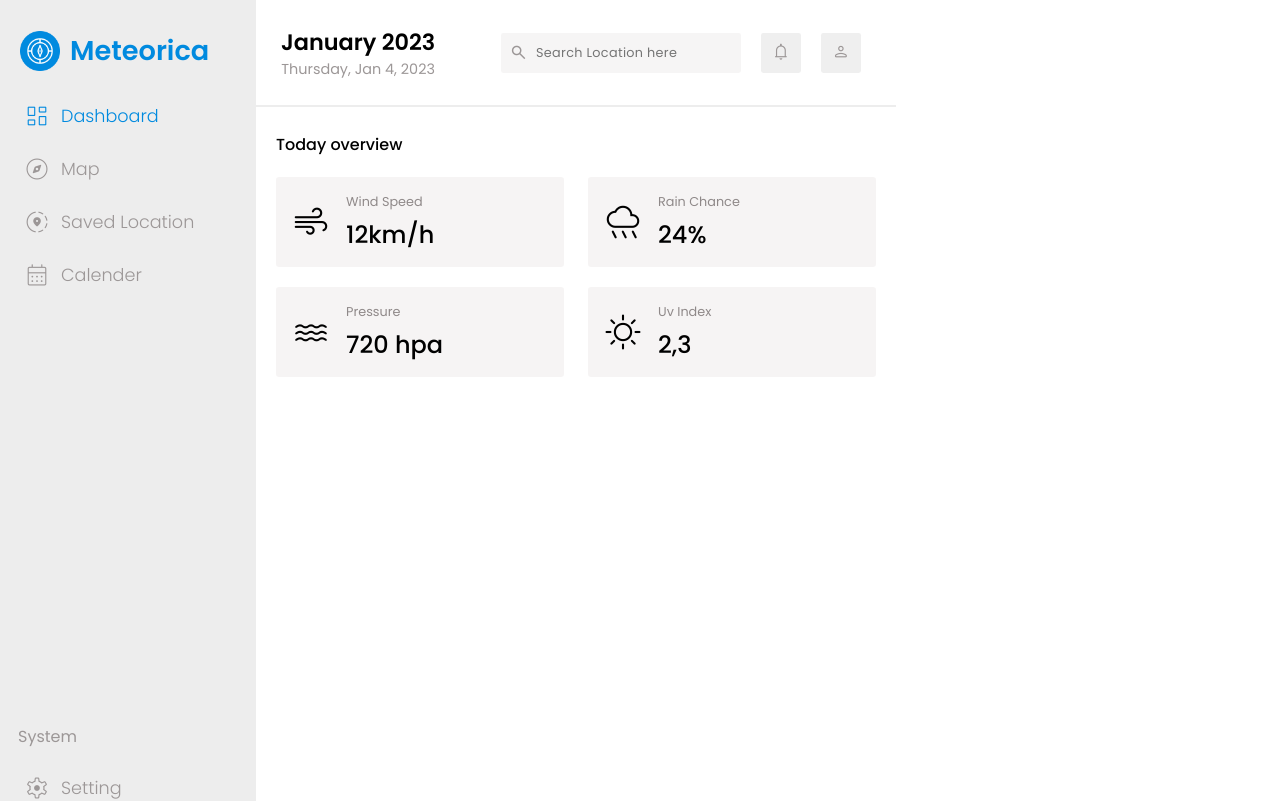
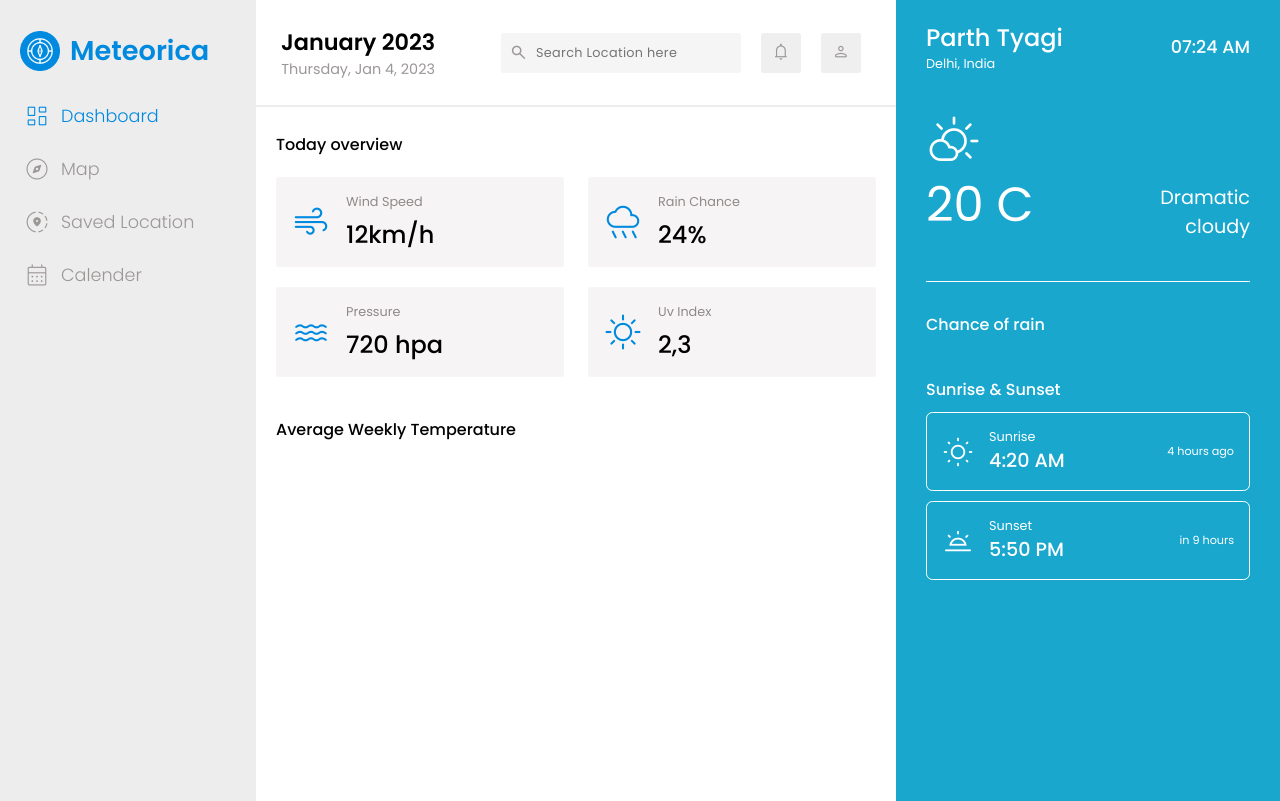
Before and after one commit to parthtyagii/WeatherApp, a React (Create React App) app: page / in a window 1280 px wide. Shown: the top 801 px of the page. Built offline with nearby package versions, Linux system fonts and the light colour scheme.

Commit message:
right panel added

```diff
--- a/public/index.html
+++ b/public/index.html
@@ -50,6 +50,20 @@
   <link rel="stylesheet"
     href="https://fonts.googleapis.com/css2?family=Material+Symbols+Rounded:opsz,wght,FILL,GRAD@48,100,0,-25" />
 
+  <link rel="stylesheet"
+    href="https://fonts.googleapis.com/css2?family=Material+Symbols+Rounded:opsz,wght,FILL,GRAD@48,200,0,0" />
+
+  <link rel="stylesheet"
+    href="https://fonts.googleapis.com/css2?family=Material+Symbols+Rounded:opsz,wght,FILL,GRAD@48,400,0,0" />
+
+  <link rel="stylesheet"
+    href="https://fonts.googleapis.com/css2?family=Material+Symbols+Rounded:opsz,wght,FILL,GRAD@48,400,0,0" />
+
+
+
+
+
+
 
 
 
--- a/src/App.js
+++ b/src/App.js
@@ -1,6 +1,7 @@
 import './App.css';
 import LeftPanel from './components/LeftPanel/LeftPanel.jsx';
 import MiddlePanel from './components/MiddlePanel/MiddlePanel';
+import RightPanel from './components/RightPanel/RightPanel';
 
 
 function App() {
@@ -8,6 +9,7 @@ function App() {
     <div className="WeatherApp">
       <LeftPanel />
       <MiddlePanel />
+      <RightPanel />
     </div>
   );
 }
--- a/src/components/LeftPanel/LeftPanel.css
+++ b/src/components/LeftPanel/LeftPanel.css
@@ -4,7 +4,7 @@
 
 .leftPanelContainer {
     width: 20%;
-    height: 110vh;
+    height: 150vh;
     background-color: #dddddd87;
     font-family: 'Poppins', sans-serif;
 
--- a/src/components/MiddlePanel/MiddlePanel.css
+++ b/src/components/MiddlePanel/MiddlePanel.css
@@ -4,7 +4,7 @@
 
 .middlePanelContainer {
     width: 50%;
-    height: 110vh;
+    height: 150vh;
     /* background-color: pink; */
     font-family: 'Poppins', sans-serif;
 
@@ -177,4 +177,23 @@
     margin-left: 5px;
     margin-right: 15px;
     font-weight: 300;
+    color: #008adf;
 }
+
+.lowerGraph{
+    width: 100%;
+    height: auto;
+    padding: 20px;
+
+    display: flex;
+    flex-direction: column;
+    justify-content: flex-start;
+    align-items: flex-start;
+}
+
+.lowerGraph .heading{
+    width: 100%;
+    height: auto;
+    margin-bottom: 20px;
+    font-weight: 500;
+}
--- a/src/components/MiddlePanel/MiddlePanel.jsx
+++ b/src/components/MiddlePanel/MiddlePanel.jsx
@@ -72,6 +72,10 @@ function MiddlePanel() {
                 </div>
             </div>
 
+            <div className="lowerGraph">
+                <div className="heading">Average Weekly Temperature</div>
+            </div>
+
 
 
         </div>
--- /dev/null
+++ b/src/components/RightPanel/RightPanel.css
@@ -0,0 +1,181 @@
+@import url('https://fonts.googleapis.com/css2?family=Poppins:wght@100;200;300;400;500;600;700;800;900&family=Roboto:wght@100;300;400;500;700;900&display=swap');
+
+
+
+
+.rightPanelContainer {
+    width: 30%;
+    height: 150vh;
+    background-color: #19A7CE;
+    color: white;
+    font-family: 'Poppins', sans-serif;
+    padding: 30px;
+    padding-top: 20px;
+
+    display: flex;
+    flex-direction: column;
+    justify-content: flex-start;
+    align-items: flex-start;
+}
+
+.rightPanelHeader {
+    width: 100%;
+    height: auto;
+    /* background-color: aquamarine; */
+    border-bottom: 1px solid white;
+    box-sizing: border-box;
+    padding-bottom: 40px;
+
+    display: flex;
+    flex-direction: column;
+    justify-content: space-between;
+    align-items: center;
+}
+
+.rightPanelHeader .up {
+    width: 100%;
+    height: auto;
+    margin-bottom: 40px;
+
+    display: flex;
+    justify-content: space-between;
+    align-items: center;
+}
+
+.rightPanelHeader .up div {
+    width: auto;
+    height: auto;
+    font-size: 1.1rem;
+    font-weight: 500;
+
+    display: flex;
+    flex-direction: column;
+    justify-content: space-between;
+    align-items: flex-start;
+}
+
+.rightPanelHeader .up div span:nth-of-type(1) {
+    font-size: 1.5rem;
+    font-weight: 500;
+}
+
+.rightPanelHeader .up div span:nth-of-type(2) {
+    font-size: 0.8rem;
+    font-weight: 400;
+}
+
+.rightPanelHeader .low {
+    width: 100%;
+    height: auto;
+
+    display: flex;
+    justify-content: space-between;
+    align-items: flex-end;
+}
+
+.rightPanelHeader .low div:nth-of-type(1) {
+    display: flex;
+    flex-direction: column;
+    justify-content: space-between;
+    align-items: flex-start;
+}
+
+.rightPanelHeader .low div span:nth-of-type(1) {
+    font-size: 3.5rem;
+    font-weight: 300;
+}
+
+.rightPanelHeader .low div span:nth-of-type(2) {
+    font-size: 3rem;
+    font-weight: 400;
+}
+
+.rightPanelHeader .low div:nth-of-type(2) {
+    max-width: 40%;
+    height: auto;
+    /* background-color: cadetblue; */
+    font-size: 1.2rem;
+    font-weight: 400;
+    text-align: right;
+
+    display: flex;
+    justify-content: flex-end;
+    align-items: center;
+}
+
+.rightPanelRainInfo {
+    width: 100%;
+    height: auto;
+    margin-top: 30px;
+    margin-bottom: 30px;
+
+    display: flex;
+    flex-direction: column;
+    justify-content: flex-start;
+    align-items: flex-start;
+}
+
+.rightPanelLower {
+    width: 100%;
+    height: auto;
+
+    display: flex;
+    flex-direction: column;
+    justify-content: flex-start;
+    align-items: flex-start;
+}
+
+.rightPanelLower .heading,
+.rightPanelRainInfo .heading {
+    width: 100%;
+    height: auto;
+    font-size: 1rem;
+    font-weight: 500;
+    margin-bottom: 10px;
+}
+
+.rightPanelLower .sunInfo {
+    width: 100%;
+    height: auto;
+    padding: 15px;
+    margin-bottom: 10px;
+    border-radius: 0.4rem;
+    border: 1px solid white;
+
+    display: flex;
+    justify-content: flex-start;
+    align-items: center;
+}
+
+.rightPanelLower .sunInfo .sunIcon {
+    margin-right: 15px;
+    font-size: 2rem;
+    font-weight: 300;
+}
+
+.rightPanelLower .sunInfo div:nth-of-type(1) {
+    display: flex;
+    flex-direction: column;
+    justify-content: center;
+    align-items: flex-start;
+}
+
+.rightPanelLower .sunInfo div:nth-of-type(2) {
+    font-size: 0.7rem;
+    font-weight: 400;
+    margin-left: auto;
+
+    display: flex;
+    justify-content: center;
+    align-items: center;
+}
+
+.rightPanelLower .sunInfo div span:nth-of-type(1) {
+    font-size: 0.8rem;
+    font-weight: 400;
+}
+
+.rightPanelLower .sunInfo div span:nth-of-type(2) {
+    font-size: 1.2rem;
+    font-weight: 500;
+}
--- /dev/null
+++ b/src/components/RightPanel/RightPanel.jsx
@@ -0,0 +1,63 @@
+import React from 'react';
+import './RightPanel.css';
+
+
+function RightPanel() {
+    return (
+        <div className='rightPanelContainer'>
+            <div className="rightPanelHeader">
+                <div className="up">
+                    <div>
+                        <span>Parth Tyagi</span>
+                        <span>Delhi, India</span>
+                    </div>
+                    <div>07:24 AM</div>
+                </div>
+
+                <div className="low">
+                    <div>
+                        <span class="material-symbols-rounded">
+                            partly_cloudy_day
+                        </span>
+                        <span>20 C</span>
+                    </div>
+                    <div>Dramatic cloudy</div>
+                </div>
+            </div>
+
+            <div className="rightPanelRainInfo">
+                <div className="heading">Chance of rain</div>
+
+            </div>
+
+            <div className="rightPanelLower">
+                <div className="heading">Sunrise & Sunset</div>
+
+                <div className="sunInfo">
+                    <span class="material-symbols-rounded sunIcon">
+                        wb_sunny
+                    </span>
+                    <div>
+                        <span>Sunrise</span>
+                        <span>4:20 AM</span>
+                    </div>
+                    <div>4 hours ago</div>
+                </div>
+
+                <div className="sunInfo">
+                    <span class="material-symbols-rounded sunIcon">
+                        wb_twilight
+                    </span>
+                    <div>
+                        <span>Sunset</span>
+                        <span>5:50 PM</span>
+                    </div>
+                    <div>in 9 hours</div>
+                </div>
+            </div>
+
+        </div>
+    );
+};
+
+export default RightPanel;
```
